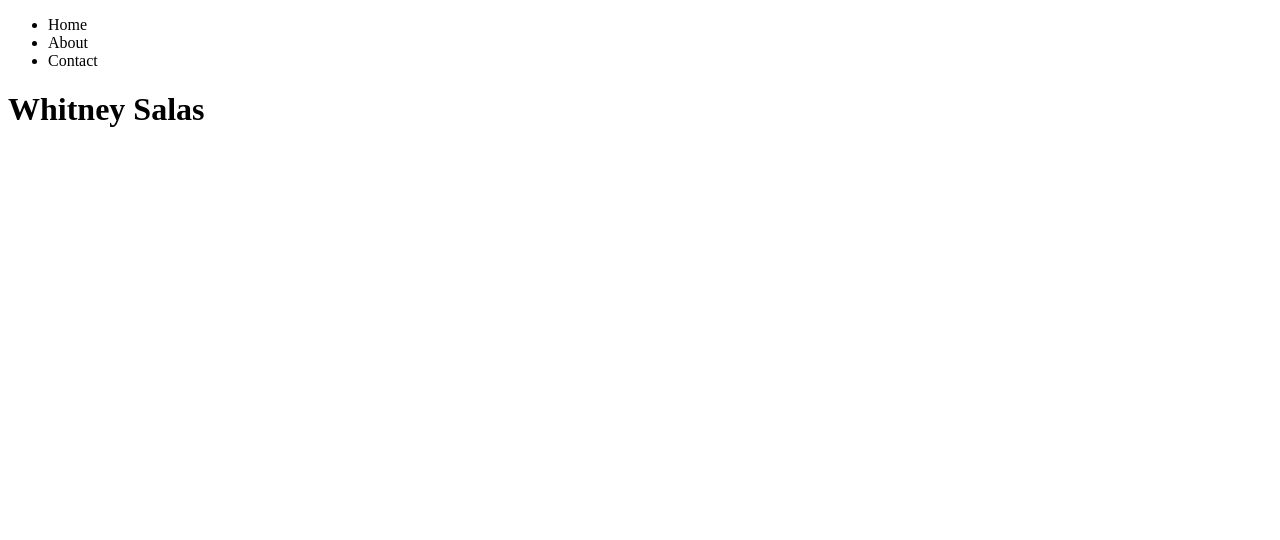
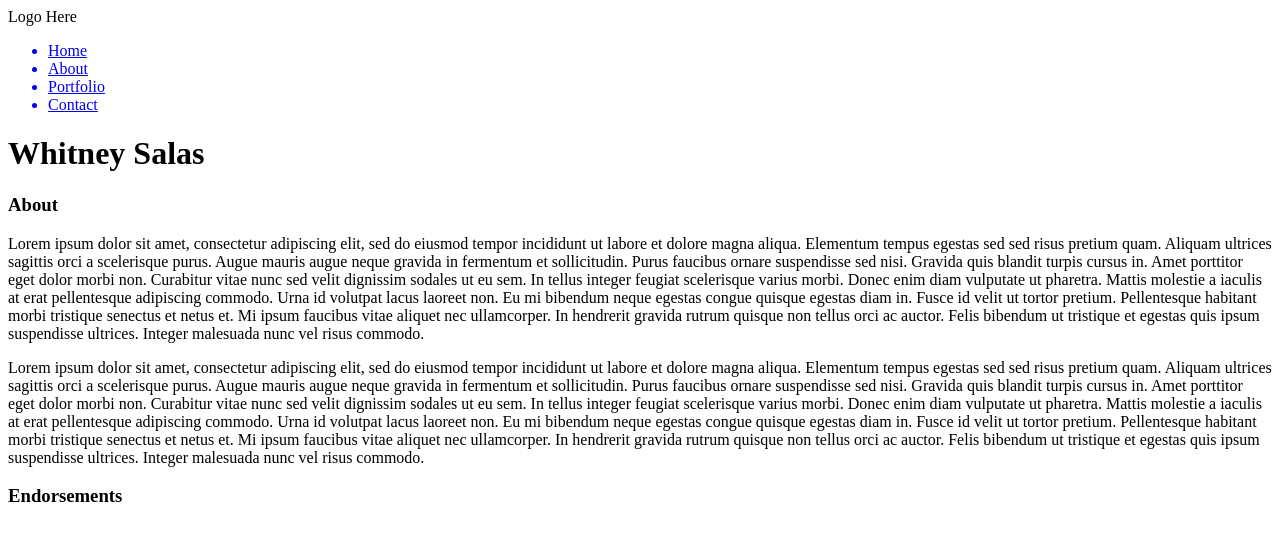
Before and after one commit to nndeto/whitney-site, a plain HTML site: page index.html in a window 1280 px wide. Drawn offline with Linux system fonts and the light colour scheme.

Commit message:
mock linked up nav bar

```diff
--- a/index.html
+++ b/index.html
@@ -8,16 +8,38 @@
 </head>
 <body>
     <header>
+        <span>Logo Here</span>
+        <!-- I'll want this positioned right, no underline, just free float words and fixed upon scrol -->
         <nav>
             <ul>
-                <li>Home</li>
-                <li>About</li>
-                <li>Contact</li>
+                <a href = "#">
+                    <li>Home</li>
+                </a>
+                <a href = "#">
+                    <li>About</li>
+                </a>
+                <a href = "#">
+                    <li>Portfolio</li>
+                </a>
+                <a href = "#">
+                    <li>Contact</li>
+                </a>
             </ul>
         </nav>
     </header>
     <main>
         <h1>Whitney Salas</h1>
+        <section>
+            <h3>About</h3>
+            <p>Lorem ipsum dolor sit amet, consectetur adipiscing elit, sed do eiusmod tempor incididunt ut labore et dolore magna aliqua. Elementum tempus egestas sed sed risus pretium quam. Aliquam ultrices sagittis orci a scelerisque purus. Augue mauris augue neque gravida in fermentum et sollicitudin. Purus faucibus ornare suspendisse sed nisi. Gravida quis blandit turpis cursus in. Amet porttitor eget dolor morbi non. Curabitur vitae nunc sed velit dignissim sodales ut eu sem. In tellus integer feugiat scelerisque varius morbi. Donec enim diam vulputate ut pharetra. Mattis molestie a iaculis at erat pellentesque adipiscing commodo. Urna id volutpat lacus laoreet non. Eu mi bibendum neque egestas congue quisque egestas diam in. Fusce id velit ut tortor pretium. Pellentesque habitant morbi tristique senectus et netus et. Mi ipsum faucibus vitae aliquet nec ullamcorper. In hendrerit gravida rutrum quisque non tellus orci ac auctor. Felis bibendum ut tristique et egestas quis ipsum suspendisse ultrices. Integer malesuada nunc vel risus commodo.</p>
+            <p>Lorem ipsum dolor sit amet, consectetur adipiscing elit, sed do eiusmod tempor incididunt ut labore et dolore magna aliqua. Elementum tempus egestas sed sed risus pretium quam. Aliquam ultrices sagittis orci a scelerisque purus. Augue mauris augue neque gravida in fermentum et sollicitudin. Purus faucibus ornare suspendisse sed nisi. Gravida quis blandit turpis cursus in. Amet porttitor eget dolor morbi non. Curabitur vitae nunc sed velit dignissim sodales ut eu sem. In tellus integer feugiat scelerisque varius morbi. Donec enim diam vulputate ut pharetra. Mattis molestie a iaculis at erat pellentesque adipiscing commodo. Urna id volutpat lacus laoreet non. Eu mi bibendum neque egestas congue quisque egestas diam in. Fusce id velit ut tortor pretium. Pellentesque habitant morbi tristique senectus et netus et. Mi ipsum faucibus vitae aliquet nec ullamcorper. In hendrerit gravida rutrum quisque non tellus orci ac auctor. Felis bibendum ut tristique et egestas quis ipsum suspendisse ultrices. Integer malesuada nunc vel risus commodo.</p>
+        </section>
+        <!-- I'll want this section on a fade in timeout and then loop through lorem ipsum reviews -->
+        <section>
+            <h3>Endorsements</h3>
+            <p></p>
+        </section>
+
     </main>
 </body>
 </html>
```
